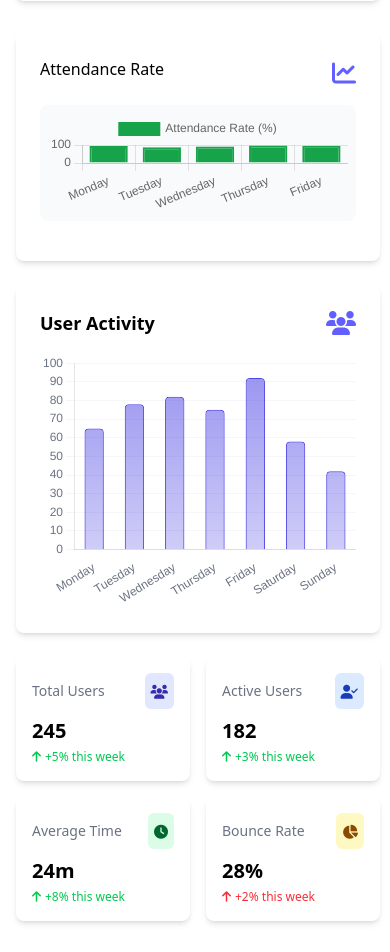
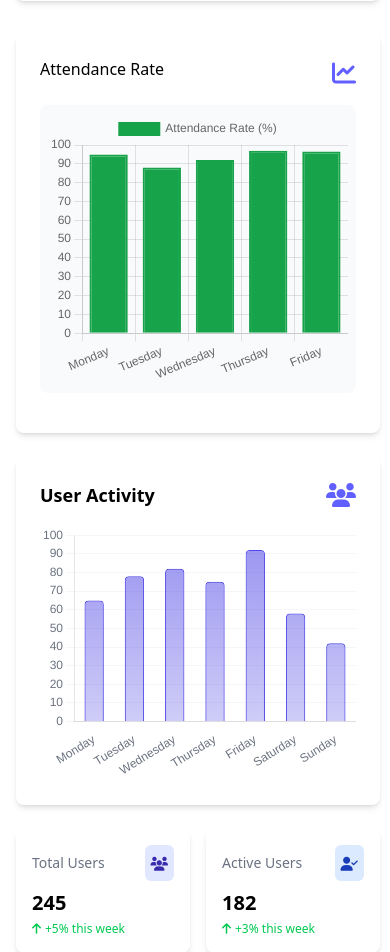
Before and after one commit to Alyyyy88/ayist-group-task, a Flask app: page /reporting in a window 390 px wide. Shown: the part 499-1451 px from the top of the page. Before the commit the page ends 1423 px from the top, so only its background shows below. Run offline with Flask 3, Linux system fonts and the light colour scheme; some libraries are stand-ins or nearby versions.

Commit message:
update responsive

```diff
--- a/app/static/css/output.css
+++ b/app/static/css/output.css
@@ -465,6 +465,12 @@
   .h-64 {
     height: calc(var(--spacing) * 64);
   }
+  .h-72 {
+    height: calc(var(--spacing) * 72);
+  }
+  .h-100 {
+    height: calc(var(--spacing) * 100);
+  }
   .h-full {
     height: 100%;
   }
--- a/app/static/js/attendance_chart.js
+++ b/app/static/js/attendance_chart.js
@@ -43,6 +43,6 @@ const attendanceChart = new Chart(attendanceCtx, {
       },
     },
     responsive: true,
-    maintainAspectRatio: true,
+    maintainAspectRatio: false,
   },
 });
--- a/app/templates/reporting.html
+++ b/app/templates/reporting.html
@@ -38,8 +38,8 @@ content %}
       <i class="fa-solid fa-chart-line text-indigo-500 text-2xl"></i>
     </div>
 
-    <div class="bg-gray-50 p-2 rounded-lg">
-      <canvas id="attendanceChart" height="100"></canvas>
+    <div class="bg-gray-50 h-72 p-2 rounded-lg">
+      <canvas id="attendanceChart" ></canvas>
     </div>
   </div>
 </div>
```
